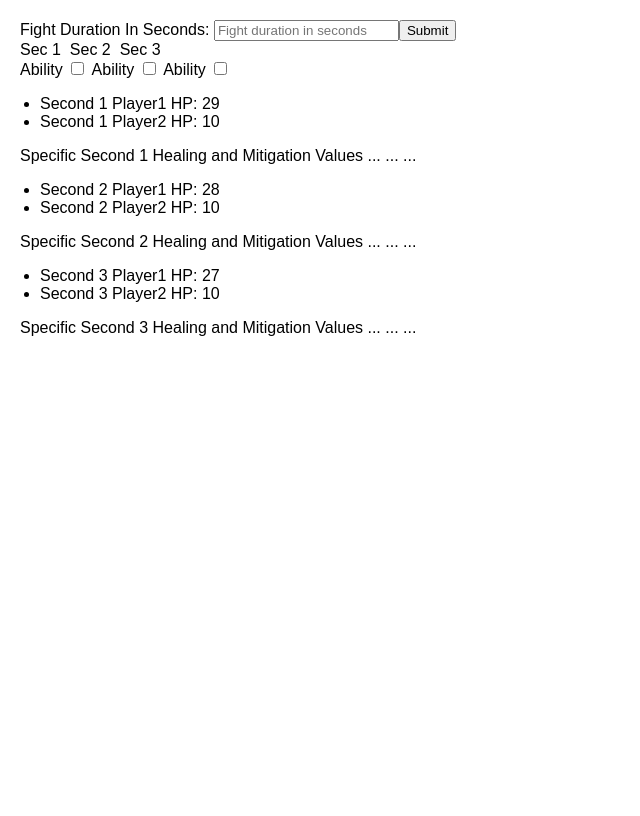
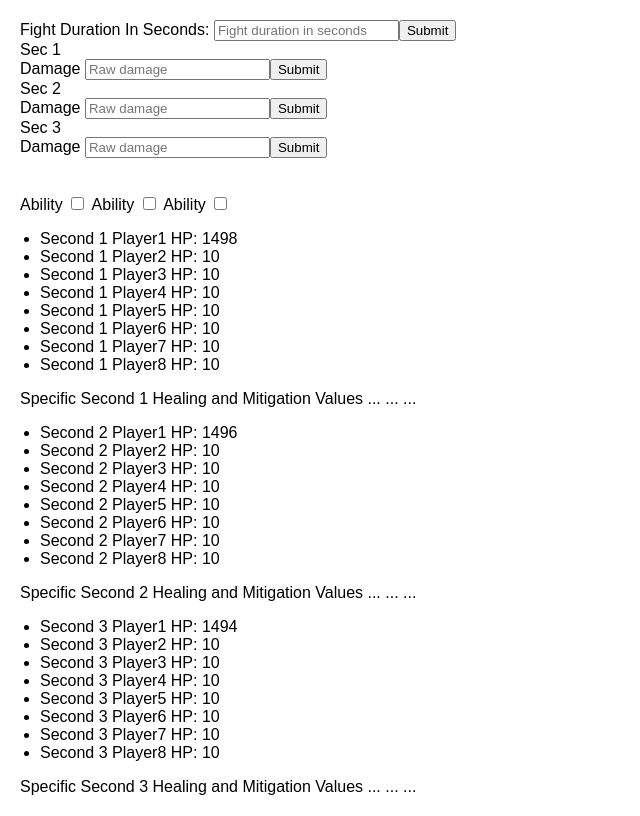
Before and after one commit to jlhedric/mitigate, a React (Create React App) app in the folder src/: page / in a window 1280 px wide. Shown: the whole page, without its empty margins (0-640 px from the left). Built offline with nearby package versions, Linux system fonts and the light colour scheme.

Commit message:
created fightState object, can now alter fight duration higher than initial amount

```diff
--- a/src/Components/Damage.js
+++ b/src/Components/Damage.js
@@ -1,9 +1,22 @@
-import React from 'react'
+import React, {useState} from 'react'
 // REMEMBER. DAMAGE IS -ALL- SOURCES OF DAMAGE A SECOND.
 
-const Damage = ({id}) => {
+const Damage = ({id, damageCollection, onSubmit}) => {
+  const [damageThisSecond, setDamageThisSecond] = useState("");
+
+
+
   return (
-    <span>Sec {id+1} &nbsp;</span>
+    <React.Fragment>
+      <span>Sec {id+1} &nbsp;</span>
+      <form>
+        <label>Damage </label>
+        <input
+          name={`DamageAtSec${id+1}`}
+          placeholder='Raw damage'/>
+        <button type='submit'>Submit</button>
+      </form>
+    </React.Fragment>
   )
 }
 
--- a/src/Components/HPBucket.js
+++ b/src/Components/HPBucket.js
@@ -1,20 +1,22 @@
 import React from 'react'
 import Health from './Health'
 
-const HpBucket = ({fightDuration, hpCollection, damageCollection, abilityCollection}) => {
+const HpBucket = ({fightState}) => {
   // do the calculations to create a finalHpCollection
   // store the mit info and heals to be passed to Values
+  const {fightDuration, hpCollection, damageCollection} = fightState
 
   const childrenAmount = Array(fightDuration).fill(1)
   const finalHpCollection = {}
 
   // calculates damage based on damage given but doesn't check max hp or mitigations yet
-  for (let [index, _] of childrenAmount.entries()) {
+  for (let [index] of childrenAmount.entries()) {
     finalHpCollection[index] = {}
-    for (var i = 1; i <= 2; i++) {
+    // i = party size
+    for (var i = 1; i <= 8; i++) {
       finalHpCollection[index]['Player'+i] = 0
       // first second of encounter, does not need value of prior second
-      if (index !=0) {
+      if (index !==0) {
         finalHpCollection[index]['Player'+i] = finalHpCollection[index-1]['Player'+i] - damageCollection[index]['Player'+i]
       }
       else {
@@ -25,7 +27,7 @@ const HpBucket = ({fightDuration, hpCollection, damageCollection, abilityCollect
 
   return (
     <span>
-      {childrenAmount.map((_, index) => (<Health key={index} id={index} partyHp={finalHpCollection[index]} partyHpChange={damageCollection[index]} partyAbilities={abilityCollection[index]}/>))}
+      {childrenAmount.map((_, index) => (<Health key={index} id={index} partyHp={finalHpCollection[index]} partyHpChange={damageCollection[index]}/>))}
     </span>
   )
 }
--- a/src/Components/Health.js
+++ b/src/Components/Health.js
@@ -1,7 +1,7 @@
 import React from 'react'
 import Values from './Values'
 
-const Health = ({id, partyHp, partyHpChange, partyAbilities}) => {
+const Health = ({id, partyHp}) => {
   //calculations need to have happened before these render
   const players = Object.keys(partyHp)
   const partyListItems = players.map(player => <li key={`second-${id}-${player}`}> Second {id+1} {player} HP: {partyHp[player]}</li>)
--- a/src/Components/Timeline.js
+++ b/src/Components/Timeline.js
@@ -20,46 +20,63 @@ import HpBucket from './HpBucket'
 // }
 
 const Timeline = () => {
-  const [fightDuration, setFightDuration] = useState(3)
+  const [fightState, setFightState] = useState(
+    {'fightDuration': 3,
+    'hpCollection': {
+      0:{
+        'Player1': 1500, 'Player2': 10, 'Player3': 10, 'Player4': 10, 'Player5': 10, 'Player6': 10, 'Player7': 10, 'Player8': 10
+      }, 1:{
+        'Player1': 1500, 'Player2': 10, 'Player3': 10, 'Player4': 10, 'Player5': 10, 'Player6': 10, 'Player7': 10, 'Player8': 10
+      }, 2:{
+        'Player1': 1500, 'Player2': 10, 'Player3': 10, 'Player4': 10, 'Player5': 10, 'Player6': 10, 'Player7': 10, 'Player8': 10
+      }
+    },
+    'damageCollection': {
+      0:{'Player1':2, 'Player2':0, 'Player3': 0, 'Player4': 0, 'Player5': 0, 'Player6': 0, 'Player7': 0, 'Player8': 0},
+      1:{'Player1':2, 'Player2':0, 'Player3': 0, 'Player4': 0, 'Player5': 0, 'Player6': 0, 'Player7': 0, 'Player8': 0},
+      2:{'Player1':2, 'Player2':0, 'Player3': 0, 'Player4': 0, 'Player5': 0, 'Player6': 0, 'Player7': 0, 'Player8': 0}
+    }
+  })
 
-  const hpJson = {}
-  const dmgJson = {}
   const abilitiesJson = {}
 
-  for (var i = 0; i < fightDuration; i++) {
-    hpJson[i] = {'Player1': 30, 'Player2': 10}
-    dmgJson[i] = {'Player1':1, 'Player2':0}
+  for (var i = 0; i < fightState['fightDuration']; i++) {
     abilitiesJson[i]= {'Player1':[{'Mit':[], 'Heal': 0}], 'Player2':[{'Mit':[], 'Heal':0}]}
-
   }
-  const [hpCollection, setHpCollection] = useState(hpJson)
-  const [damageCollection, setDamageCollection] = useState(dmgJson)
   const [abilityCollection, setAbilityCollection] = useState(abilitiesJson)
 
-  const handleSubmit = (e) => {
+  const handleDurationSubmit = (e) => {
     e.preventDefault();
-    const value =  Number(Object.fromEntries(new FormData(e.target).entries())['durationInSeconds'])
-    if(!isNaN(value) && value > 0){
-      setFightDuration(Math.floor(value))
+    let duration =  Number(Object.fromEntries(new FormData(e.target).entries())['durationInSeconds'])
+    if(!isNaN(duration) && duration > 0){
+      duration = Math.floor(duration)
+      const hpCollection = {}
+      const damageCollection = {}
+      for (var i = 0; i < duration; i++) {
+        hpCollection[i] = {'Player1': 1500, 'Player2': 10, 'Player3': 10, 'Player4': 10, 'Player5': 10, 'Player6': 10, 'Player7': 10, 'Player8': 10}
+        damageCollection[i] = {'Player1':2, 'Player2':0, 'Player3': 0, 'Player4': 0, 'Player5': 0, 'Player6': 0, 'Player7': 0, 'Player8': 0}
+      }
+      setFightState({'fightDuration': duration, 'hpCollection': hpCollection, 'damageCollection': damageCollection})
     }
   };
 
-  const childrenAmount = Array(fightDuration).fill(1)
+  const childrenAmount = Array(fightState['fightDuration']).fill(1)
 
   return (
     <div>
-      <form onSubmit={handleSubmit}>
+      <form onSubmit={handleDurationSubmit}>
         <label>Fight Duration In Seconds: </label>
         <input
           name="durationInSeconds"
           placeholder='Fight duration in seconds'/>
         <button type='submit'>Submit</button>
       </form>
-      {childrenAmount.map((_, index) => (<Damage key={index} id={index}/>))}
+      {childrenAmount.map((_, index) => (<Damage key={index} id={index} damageCollection={fightState['damageCollection'][index]} />))}
       <br/>
-      <AbilitiesBucket fightDuration={fightDuration}/>
       <br/>
-      <HpBucket fightDuration={fightDuration} hpCollection={hpCollection} damageCollection={damageCollection} abilityCollection={abilityCollection}/>
+      <AbilitiesBucket fightDuration={fightState['fightDuration']}/>
+      <br/>
+      <HpBucket fightState={fightState}/>
     </div>
   )
 }
```
